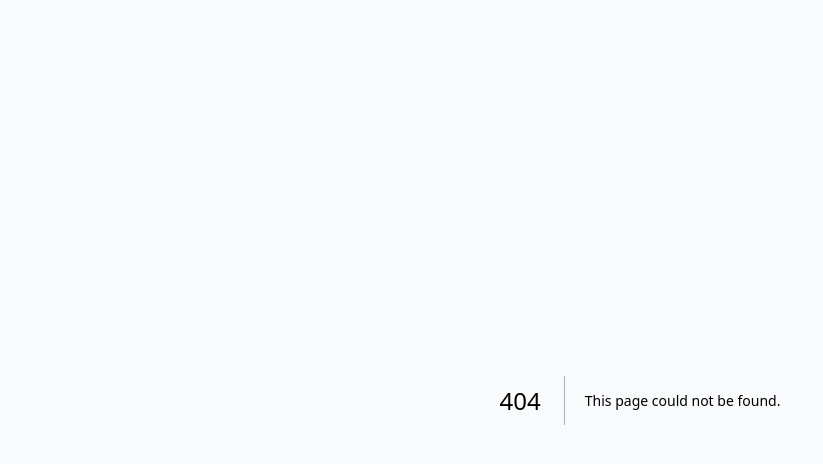
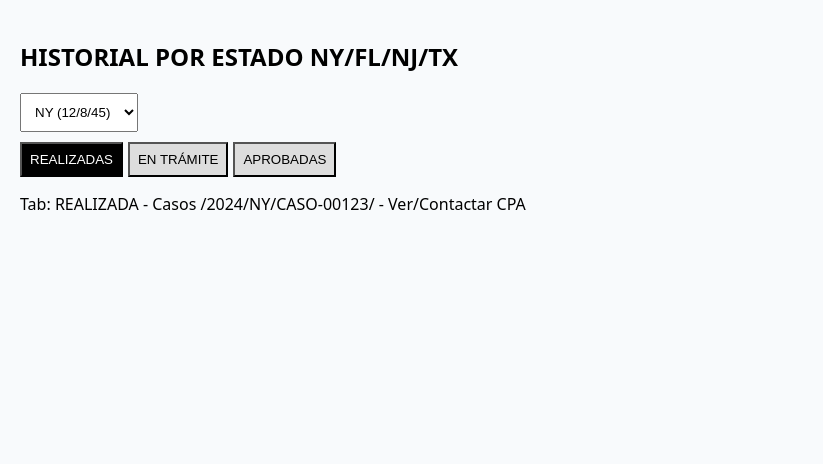
Before and after one commit to licpedrobaldera-collab/audit-tax-system, a Next.js app: page /historial in a window 1280 px wide. Before the commit this address had no page. Shown: the top 464 px of the page, without its empty margins (0-823 px from the left). Built offline with nearby package versions, Linux system fonts and the light colour scheme.

Commit message:
Create Historial component with state management

```diff
--- /dev/null
+++ b/src/app/historial/page.tsx
@@ -0,0 +1,6 @@
+'use client'
+import {useState} from 'react'
+export default function Historial(){
+ const [tab,setTab]=useState('REALIZADA')
+ return <div style={{padding:20}}><h2>HISTORIAL POR ESTADO NY/FL/NJ/TX</h2><select style={{padding:10}}><option>NY (12/8/45)</option><option>FL</option><option>Todos</option></select><div style={{marginTop:10}}><button onClick={()=>setTab('REALIZADA')} style={{background:tab==='REALIZADA'?'black':'#ddd',color:tab==='REALIZADA'?'white':'black',padding:8,marginRight:5}}>REALIZADAS</button><button onClick={()=>setTab('EN_TRAMITE')} style={{background:tab==='EN_TRAMITE'?'black':'#ddd',padding:8,marginRight:5}}>EN TRÁMITE</button><button onClick={()=>setTab('APROBADA')} style={{background:tab==='APROBADA'?'black':'#ddd',padding:8}}>APROBADAS</button></div><p>Tab: {tab} - Casos /2024/NY/CASO-00123/ - Ver/Contactar CPA</p></div>
+}
```
